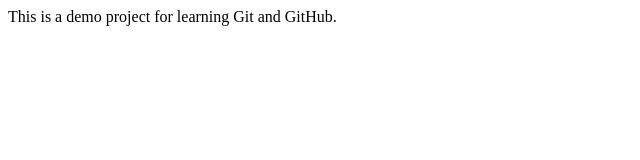
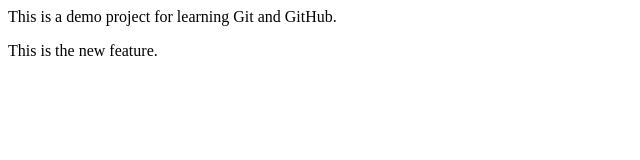
Before and after one commit to ce24ayushijadhav/LocalRepo, a plain HTML site: page index.html in a window 1280 px wide. Shown: the whole page, without its empty margins (0-640 px from the left). Drawn offline with Linux system fonts and the light colour scheme.

Commit message:
new feature added

```diff
--- a/index.html
+++ b/index.html
@@ -1 +1,3 @@
 <p>This is a demo project for learning Git and GitHub.</p>
+<p>This is the new feature.
+</p>
```
